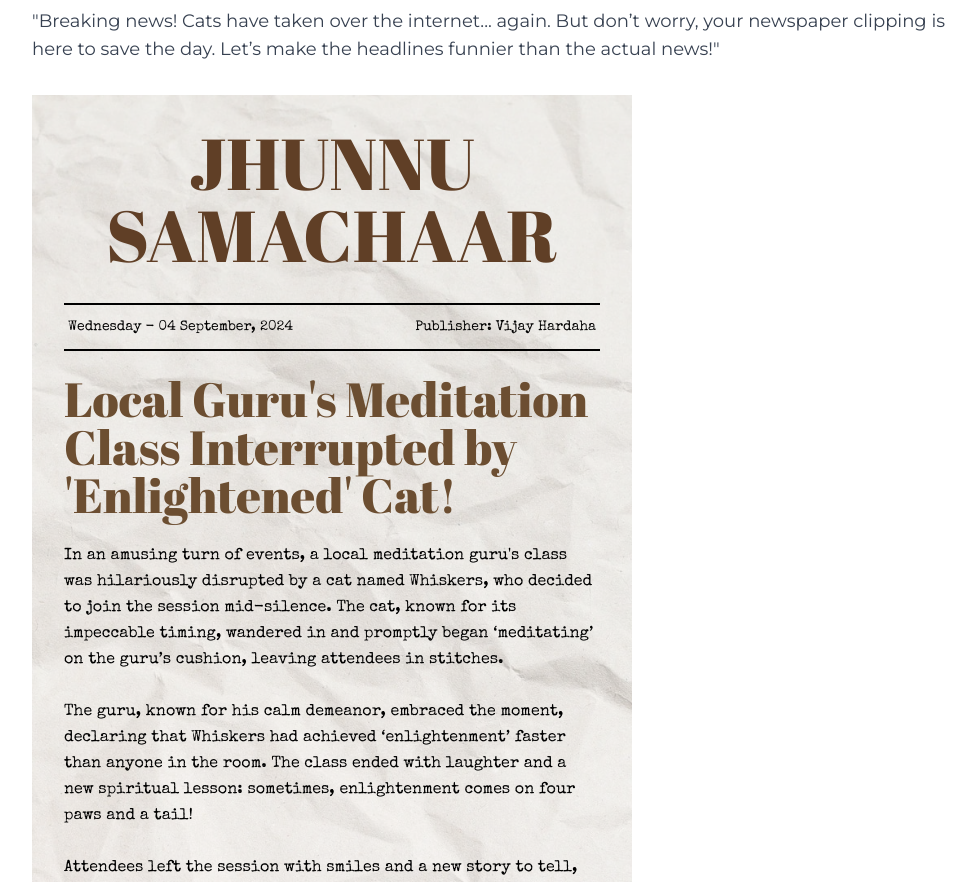
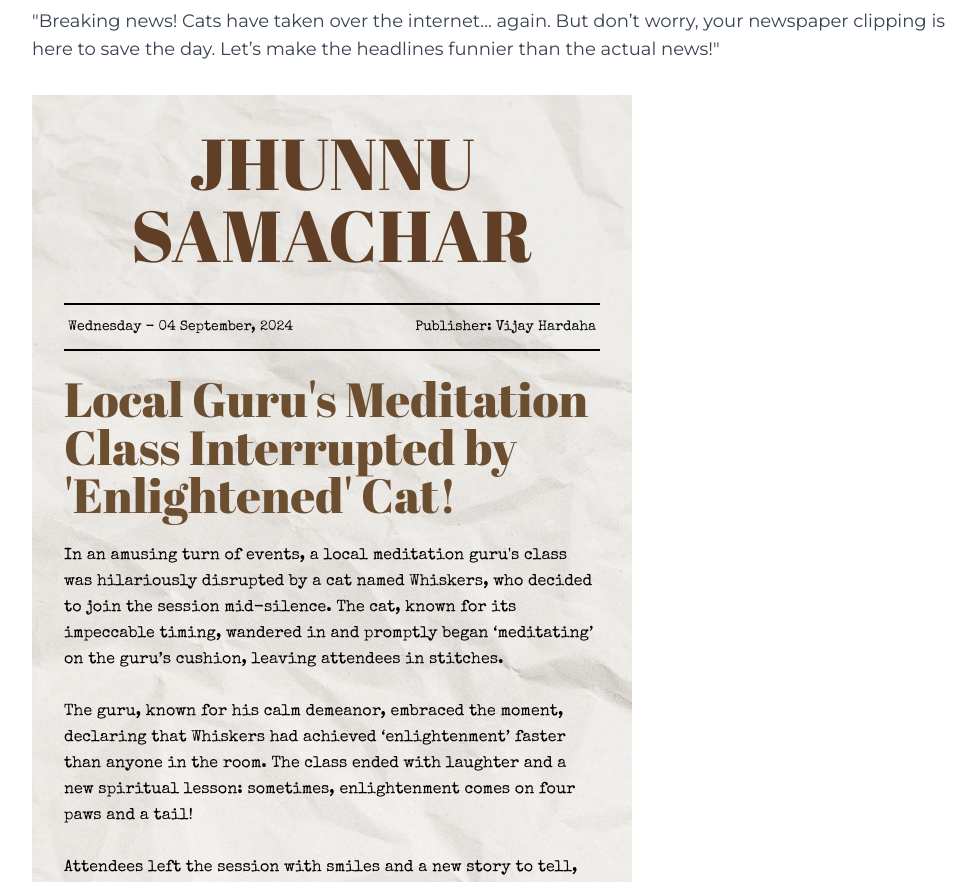
Before and after one commit to vijayhardaha/jhunnu-samachar, a Next.js app: page / in a window 1280 px wide. Shown: the part 840-1722 px from the top of the page, without its empty margins (132-1108 px from the left). Built offline with nearby package versions, Linux system fonts and the light colour scheme; no server answers; a web font is replaced by a local one.

Commit message:
fix: fix the word typo

```diff
--- a/src/components/NewsPreview.js
+++ b/src/components/NewsPreview.js
@@ -12,7 +12,7 @@ import { getFontClass } from "../utils/fonts";
 const NewsPreview = ({ news }) => {
 	const { date, author, heading, content } = news;
 
-	const paperHeading = "Jhunnu Samachaar";
+	const paperHeading = "Jhunnu Samachar";
 
 	const paperHeadingFontClass = getFontClass(paperHeading, true);
 	const authorFontClass = getFontClass("Author");
@@ -23,8 +23,8 @@ const NewsPreview = ({ news }) => {
 		<>
 			<div className="my-8">
 				<p className="text-lg text-gray-700">
-					&quot;Breaking news! Cats have taken over the internet... again. But don’t worry, your newspaper clipping is here to save the day.
-					Let’s make the headlines funnier than the actual news!&quot;
+					&quot;Breaking news! Cats have taken over the internet... again. But don’t worry, your newspaper clipping is here to save the day. Let’s
+					make the headlines funnier than the actual news!&quot;
 				</p>
 			</div>
 
```
